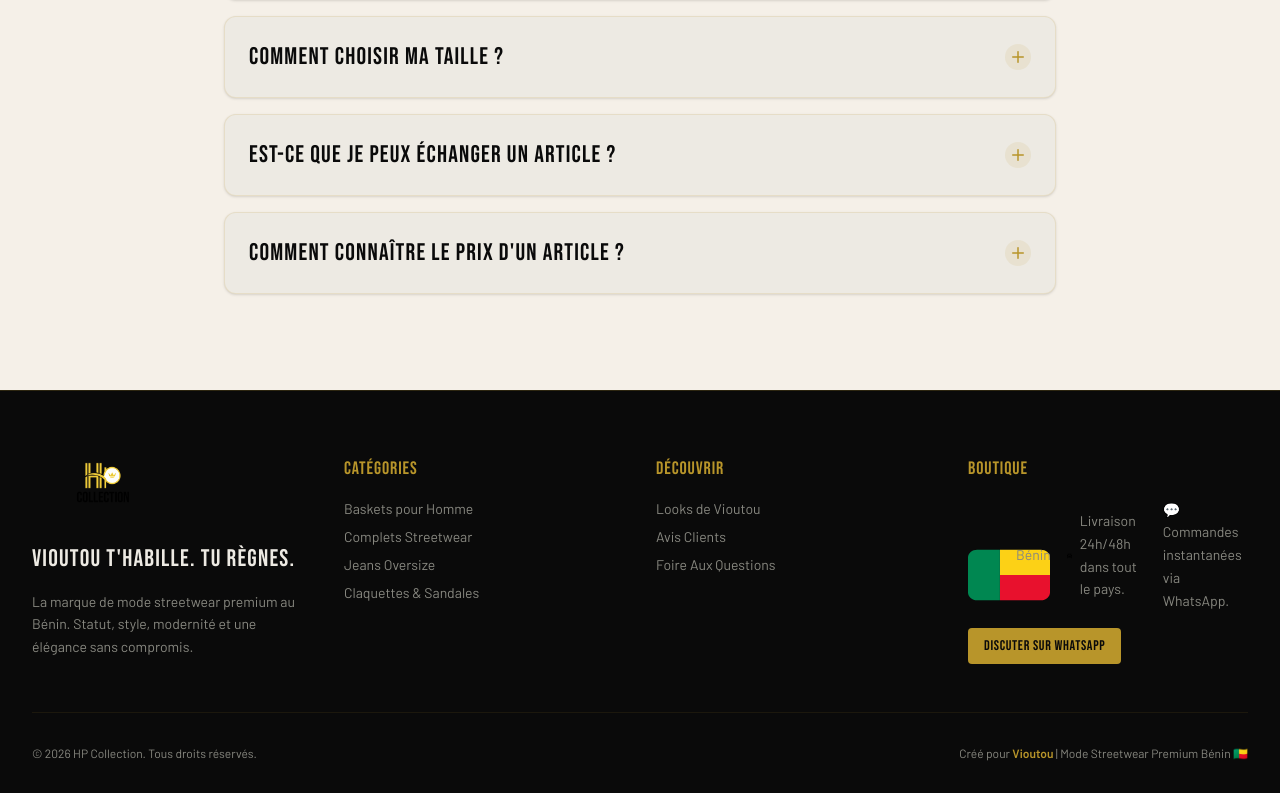
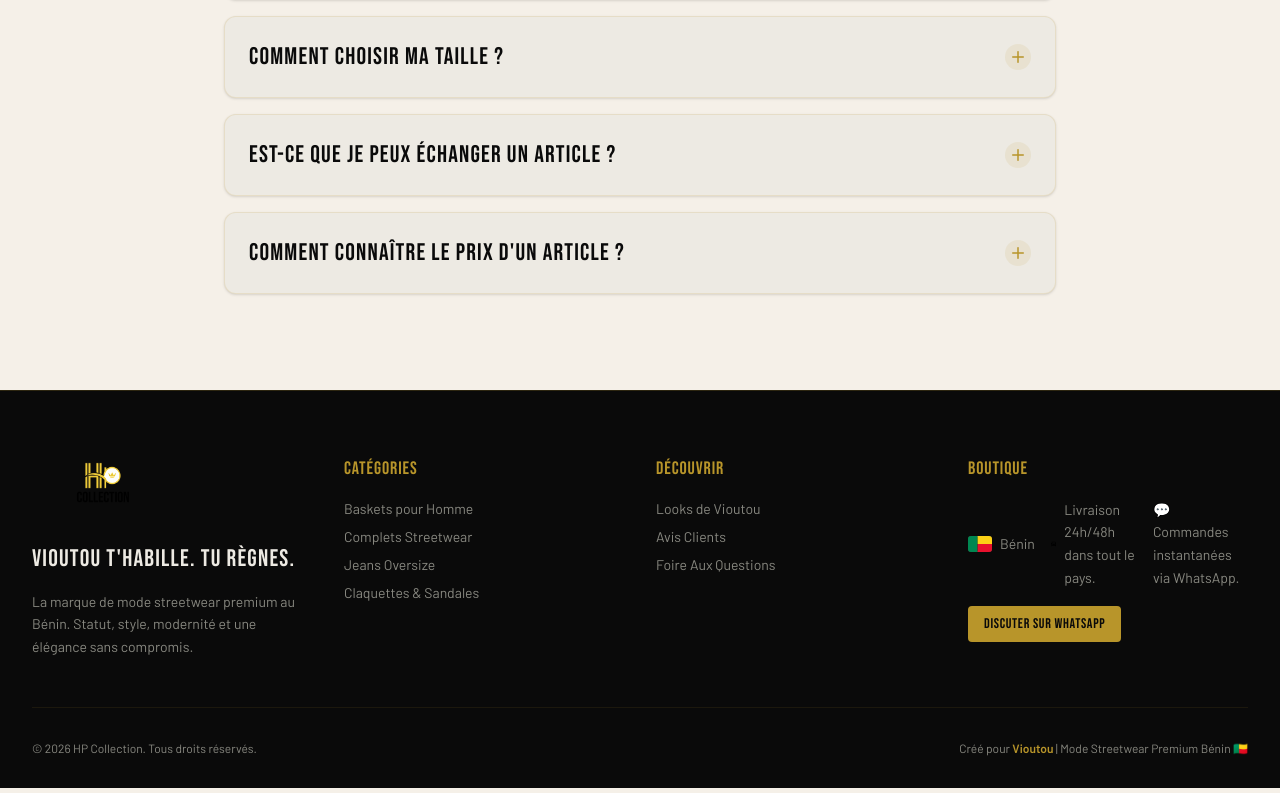
Before and after one commit to GROW-TECH-251/perscadors, a Next.js app: page / in a window 1280 px wide. Shown: the part 3964-4757 px from the top of the page. Built offline with nearby package versions, Linux system fonts and the light colour scheme; no server answers; the database is empty.

Commit message:
fix(footer): drapeau Bénin au ratio 2:3 (viewBox 300x200) et ancre Avis Clients vers #testimonials

```diff
--- a/src/components/public/layout/Footer.tsx
+++ b/src/components/public/layout/Footer.tsx
@@ -90,7 +90,7 @@
             </li>
             <li>
               {/* eslint-disable-next-line @next/next/no-html-link-for-pages -- anchor scroll */}
-              <a href="/#temoinages" className="hover:text-brand-gold transition-colors cursor-pointer">
+              <a href="/#testimonials" className="hover:text-brand-gold transition-colors cursor-pointer">
                 Avis Clients
               </a>
             </li>
@@ -108,19 +108,16 @@
           <h3 className="font-bebas text-lg tracking-wider text-brand-gold uppercase mb-4">Boutique</h3>
           <p className="text-sm leading-relaxed mb-4 flex flex-col sm:flex-row sm:items-center sm:gap-4">
             <span className="flex items-center gap-2">
-              <span className="inline-block w-10 h-8">
-                {/* Drapeau personnalisé */}
-                <svg width="82" height="70" viewBox="0 0 82 70" fill="none" xmlns="http://www.w3.org/2000/svg">
-                  <g clipPath="url(#clip0_14_77)">
-                    <path d="M72.8889 9.72222H31.8889V35H82V17.5C82 15.4372 81.0401 13.4589 79.3314 12.0003C77.6228 10.5417 75.3053 9.72222 72.8889 9.72222Z" fill="#FCD116"/>
-                    <path d="M31.8889 60.2778H72.8889C75.3053 60.2778 77.6228 59.4583 79.3314 57.9997C81.0401 56.5411 82 54.5628 82 52.5V35H31.8889V60.2778Z" fill="#E8112D"/>
-                    <path d="M31.8889 9.72222H9.11111C6.69469 9.72222 4.37725 10.5417 2.66858 12.0003C0.959918 13.4589 0 15.4372 0 17.5L0 52.5C0 54.5628 0.959918 56.5411 2.66858 57.9997C4.37725 59.4583 6.69469 60.2778 9.11111 60.2778H31.8889V9.72222Z" fill="#008751"/>
-                  </g>
-                  <defs>
-                    <clipPath id="clip0_14_77">
-                      <rect width="82" height="70" fill="white"/>
-                    </clipPath>
-                  </defs>
+              {/* Drapeau du Bénin — ratio réel 2:3 (hauteur:largeur) :
+                  viewBox 300×200, bande verte au guindant (2/5), jaune en
+                  haut et rouge en bas à droite. Taille en rem (h-4 w-6),
+                  aligné sur la ligne de texte, liseré discret pour rester
+                  lisible sur fond sombre. */}
+              <span className="inline-block h-4 w-6 shrink-0 overflow-hidden rounded-[3px] ring-1 ring-inset ring-white/20">
+                <svg viewBox="0 0 300 200" aria-hidden="true" xmlns="http://www.w3.org/2000/svg" className="block h-full w-full">
+                  <rect x="0" y="0" width="120" height="200" fill="#008751" />
+                  <rect x="120" y="0" width="180" height="100" fill="#FCD116" />
+                  <rect x="120" y="100" width="180" height="100" fill="#E8112D" />
                 </svg>
               </span>
               <span> {settings.country}</span>
```
Also changed, not shown: 1 other file (tests, documents, lock files or other folders).
